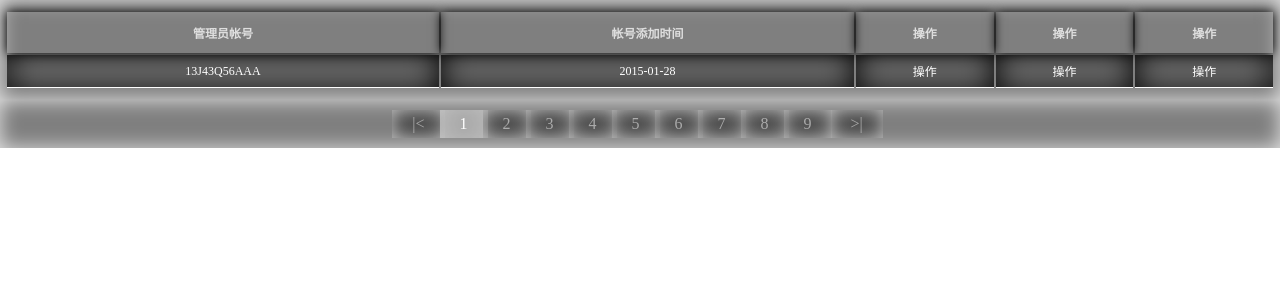
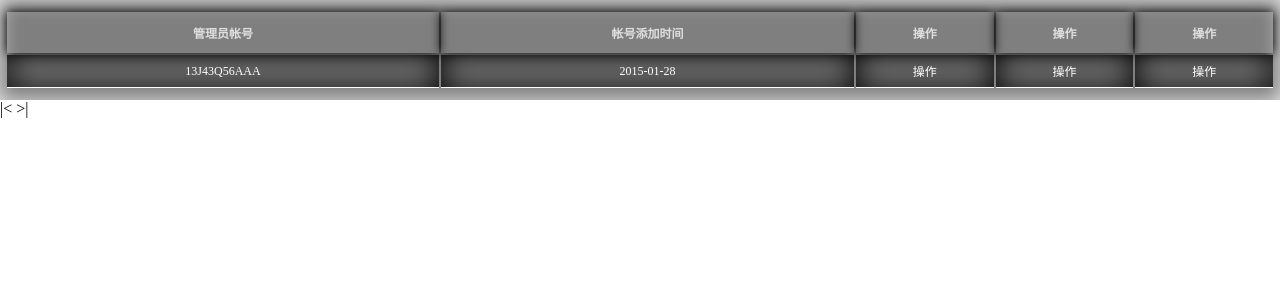
Before and after one commit to LSAres/peoplecarT, a PHP site: the page made by game/Admin/View/Index/adminListPage.html in a window 1280 px wide. Shown: the top 300 px of the page. Run offline with PHP 8.4, Linux system fonts and the light colour scheme; the template is opened without the code that fills it, so the values that code supplies are empty.

Commit message:
隐去页码样式 隐去js循环添加页码

```diff
--- a/Public/css/styleSheetT.css
+++ b/Public/css/styleSheetT.css
@@ -453,39 +453,39 @@ table td {
 }
 
 /*底部页面切换按钮*/
-.bottomPageSelect {
-    display: block;
-    text-align: center;
-    padding: 10px 0;
-    background-color: rgba(000, 000, 000, .5);
-    box-shadow: 0 0 20px rgba(255, 255, 255, .8) inset;
-}
+/*.bottomPageSelect {*/
+    /*display: block;*/
+    /*text-align: center;*/
+    /*padding: 10px 0;*/
+    /*background-color: rgba(000, 000, 000, .5);*/
+    /*box-shadow: 0 0 20px rgba(255, 255, 255, .8) inset;*/
+/*}*/
 
-.bottomPageSelect span {
-    display: inline-block;
-    text-align: center;
-    color: rgba(255, 255, 255, .5);
-    cursor: pointer;
-    padding: 5px 20px;
-    margin-left: -5px;
-    background-color: rgba(000, 000, 000, .5);
-    box-shadow: 0 0 20px rgba(255, 255, 255, .7) inset;
-    transition: all 1s;
-}
+/*.bottomPageSelect span {*/
+    /*display: inline-block;*/
+    /*text-align: center;*/
+    /*color: rgba(255, 255, 255, .5);*/
+    /*cursor: pointer;*/
+    /*padding: 5px 20px;*/
+    /*margin-left: -5px;*/
+    /*background-color: rgba(000, 000, 000, .5);*/
+    /*box-shadow: 0 0 20px rgba(255, 255, 255, .7) inset;*/
+    /*transition: all 1s;*/
+/*}*/
 
-.bottomPageSelect span:hover {
-    color: #ffffff;
-    background-color: rgba(000, 000, 000, .5);
-    box-shadow: 0 0 50px rgba(255, 255, 255, .8) inset;
-    transition: all 1s;
-}
+/*.bottomPageSelect span:hover {*/
+    /*color: #ffffff;*/
+    /*background-color: rgba(000, 000, 000, .5);*/
+    /*box-shadow: 0 0 50px rgba(255, 255, 255, .8) inset;*/
+    /*transition: all 1s;*/
+/*}*/
 
-.bottomPageSelect span.bottomPageSelectActive {
-    color: #ffffff;
-    background-color: rgba(000, 000, 000, .5);
-    box-shadow: 0 0 50px rgba(255, 255, 255, .8) inset;
-    transition: all 1s;
-}
+/*.bottomPageSelect span.bottomPageSelectActive {*/
+    /*color: #ffffff;*/
+    /*background-color: rgba(000, 000, 000, .5);*/
+    /*box-shadow: 0 0 50px rgba(255, 255, 255, .8) inset;*/
+    /*transition: all 1s;*/
+/*}*/
 
 /*****************修改信息的页面 顶部DIV公用*/
 .topSearchDiv .updateTitleMessage {
@@ -520,7 +520,22 @@ table td {
     box-shadow: 0 0 15px rgba(255, 255, 255, .6) inset;
 
 }
-
+/*公告输入框*/
+.addNoticeDiv{
+    display: block;
+    width: 70%;
+    height: 500px;
+    background: rgba(0,0,0,.6);
+    border-radius: 30px;
+    color: #fff;
+    font-size: 16px;
+    margin: 0 auto;
+    resize: none;
+    word-break: break-all;
+    word-wrap: break-word;
+    text-indent: 20px;
+    border: solid 1px #dedede;
+}
 input::-webkit-input-placeholder { /* WebKit browsers */
     color: #fff;
 }
@@ -537,7 +552,7 @@ input:-ms-input-placeholder { /* Internet Explorer 10+ */
     color: #fff;
 }
 
-/*覅不确认修改按钮*/
+/*不确认修改按钮*/
 .updateTrue {
     color: #ffffff;
     font-size: 20px;
--- a/Public/js/commentT.js
+++ b/Public/js/commentT.js
@@ -52,6 +52,11 @@ $(function(){
     $('.testTwo').click(function(){
         $('iframe').attr('src','index.php?s=/super/Index/updateMessagePage.html');
     });
+    //公告选项
+	$(".addNoticePage").click(function(){
+        $('iframe').attr('src','index.php?s=/super/Index/addNoticePage.html');
+
+    });
 	//参数概率
 	$('.functionValueReset').click(function(){
 		$('iframe').attr('src','index.php?s=/super/Index/functionValueResetPage.html');
@@ -96,55 +101,54 @@ $(function(){
 	*用户列表 下方 切换数据显示页面
 	*
 	*/
-	//接受传来的 页数值 动态添加底部切换页码
-	var userMessageSpanLength = 9;
-
-	//循环添加页码
-	for(var i = userMessageSpanLength; i > 0; i--){
-		$('.userMessageUp').after("<span>"+ i +"</span>");
-	}
-	//为第一个页码添加高亮样式
-	$('.userMessageUp').next().addClass('bottomPageSelectActive');
-	//点击左右箭头 切换页码高亮
-	//获取 高亮元素的下标
-	var pageNumber = $('.bottomPageSelect span');
-	var pageNumberIndex;
-	//向上切换
-	$('.userMessageUp').click(function(){
-		for(var i=0; i < pageNumber.length; i++){
-			if($(pageNumber[i]).hasClass('bottomPageSelectActive')){
-				pageNumberIndex = 	$(pageNumber[i]).index();
-			}
-		}
-		//如果等于1 则前面再无页码 退出方法
-		if(pageNumberIndex == 1){
-			return;
-		}else{
-			//首先移除已有高亮样式
-			$(pageNumber).removeClass('bottomPageSelectActive');
-			//添加高亮样式
-			$(pageNumber[pageNumberIndex-1]).addClass('bottomPageSelectActive');
-		}
-	});
-	//向下切换
-	$('.userMessageDown').click(function(){
-
-		for(var i=0; i < pageNumber.length; i++){
-			if($(pageNumber[i]).hasClass('bottomPageSelectActive')){
-				pageNumberIndex = 	$(pageNumber[i]).index();
-			}
-		}
-		//如果等于最大页码 则后面再无页码 退出方法 userMessageSpanLength为接收的最大页码值
-		if(pageNumberIndex == userMessageSpanLength){
-			return;
-		}else{
-			//首先移除已有高亮样式
-			$(pageNumber).removeClass('bottomPageSelectActive');
-			//添加高亮样式
-			$(pageNumber[pageNumberIndex+1]).addClass('bottomPageSelectActive');
-		}
-	});
-	//点击切换页面 页码高亮
+	// //接受传来的 页数值 动态添加底部切换页码
+	// var userMessageSpanLength = 9;
+	//
+	// //循环添加页码
+	// for(var i = userMessageSpanLength; i > 0; i--){
+	// 	$('.userMessageUp').after("<span>"+ i +"</span>");
+	// }
+	// //为第一个页码添加高亮样式
+	// $('.userMessageUp').next().addClass('bottomPageSelectActive');
+	// //点击左右箭头 切换页码高亮
+	// //获取 高亮元素的下标
+	// var pageNumber = $('.bottomPageSelect span');
+	// var pageNumberIndex;
+	// //向上切换
+	// $('.userMessageUp').click(function(){
+	// 	for(var i=0; i < pageNumber.length; i++){
+	// 		if($(pageNumber[i]).hasClass('bottomPageSelectActive')){
+	// 			pageNumberIndex = 	$(pageNumber[i]).index();
+	// 		}
+	// 	}
+	// 	//如果等于1 则前面再无页码 退出方法
+	// 	if(pageNumberIndex == 1){
+	// 		return;
+	// 	}else{
+	// 		//首先移除已有高亮样式
+	// 		$(pageNumber).removeClass('bottomPageSelectActive');
+	// 		//添加高亮样式
+	// 		$(pageNumber[pageNumberIndex-1]).addClass('bottomPageSelectActive');
+	// 	}
+	// });
+	// //向下切换
+	// $('.userMessageDown').click(function(){
+	//
+	// 	for(var i=0; i < pageNumber.length; i++){
+	// 		if($(pageNumber[i]).hasClass('bottomPageSelectActive')){
+	// 			pageNumberIndex = 	$(pageNumber[i]).index();
+	// 		}
+	// 	}
+	// 	//如果等于最大页码 则后面再无页码 退出方法 userMessageSpanLength为接收的最大页码值
+	// 	if(pageNumberIndex == userMessageSpanLength){
+	// 		return;
+	// 	}else{
+	// 		//首先移除已有高亮样式
+	// 		$(pageNumber).removeClass('bottomPageSelectActive');
+	// 		//添加高亮样式
+	// 		$(pageNumber[pageNumberIndex+1]).addClass('bottomPageSelectActive');
+	// 	}
+	// });
 
 
 
--- a/game/Admin/View/Index/backstageSammaryPage.html
+++ b/game/Admin/View/Index/backstageSammaryPage.html
@@ -52,8 +52,8 @@
         <div class="liDiv">
             <div class=" liTitle">公告选项</div>
             <ul class="ulDiv">
-                <li >添加公告</li>
-                <li>公告列表</li>
+                <li class="addNoticePage">添加公告</li>
+                <li class="noticeListPage">公告列表</li>
                 <li>站内信息管理</li>
                 <li>全部会员列表</li>
                 <li>全部会员列表</li>
```
Also changed, not shown: game/Admin/View/Index/addNoticePage.html (added, +59 -0 lines).
